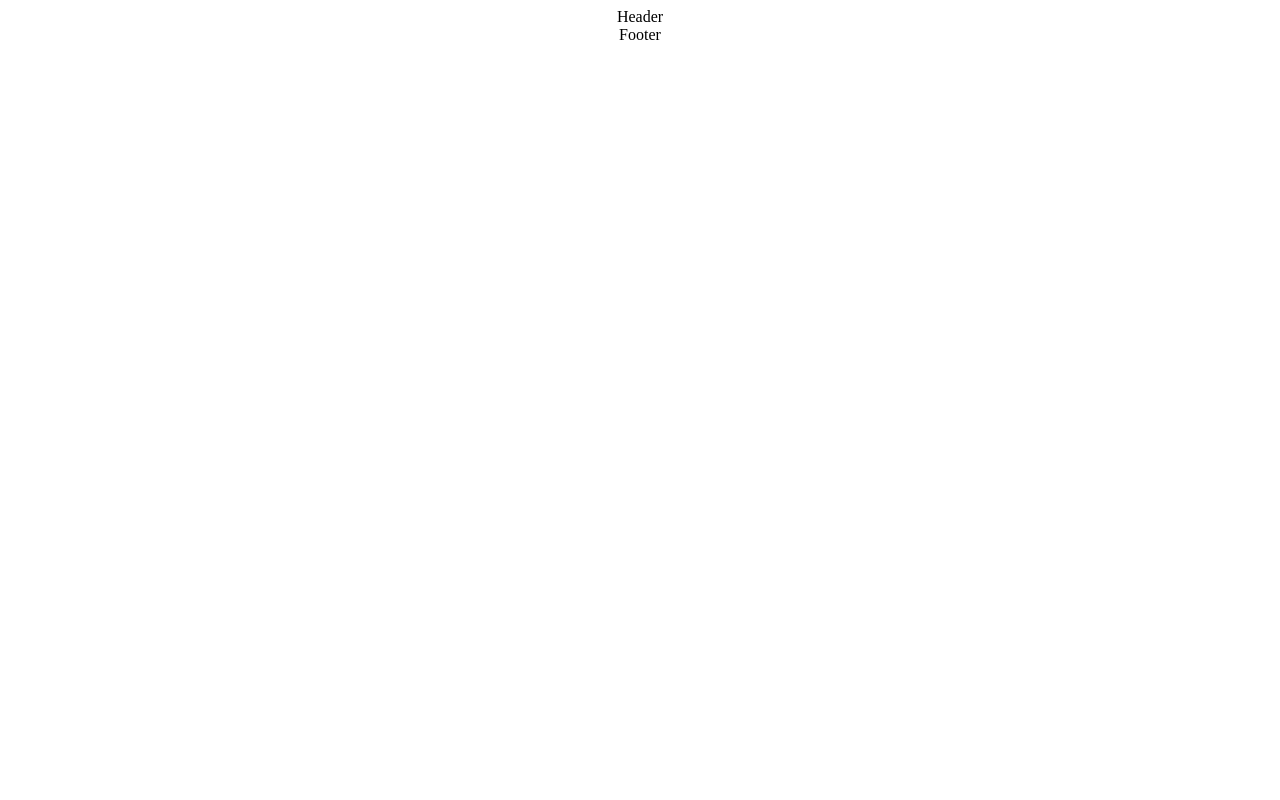
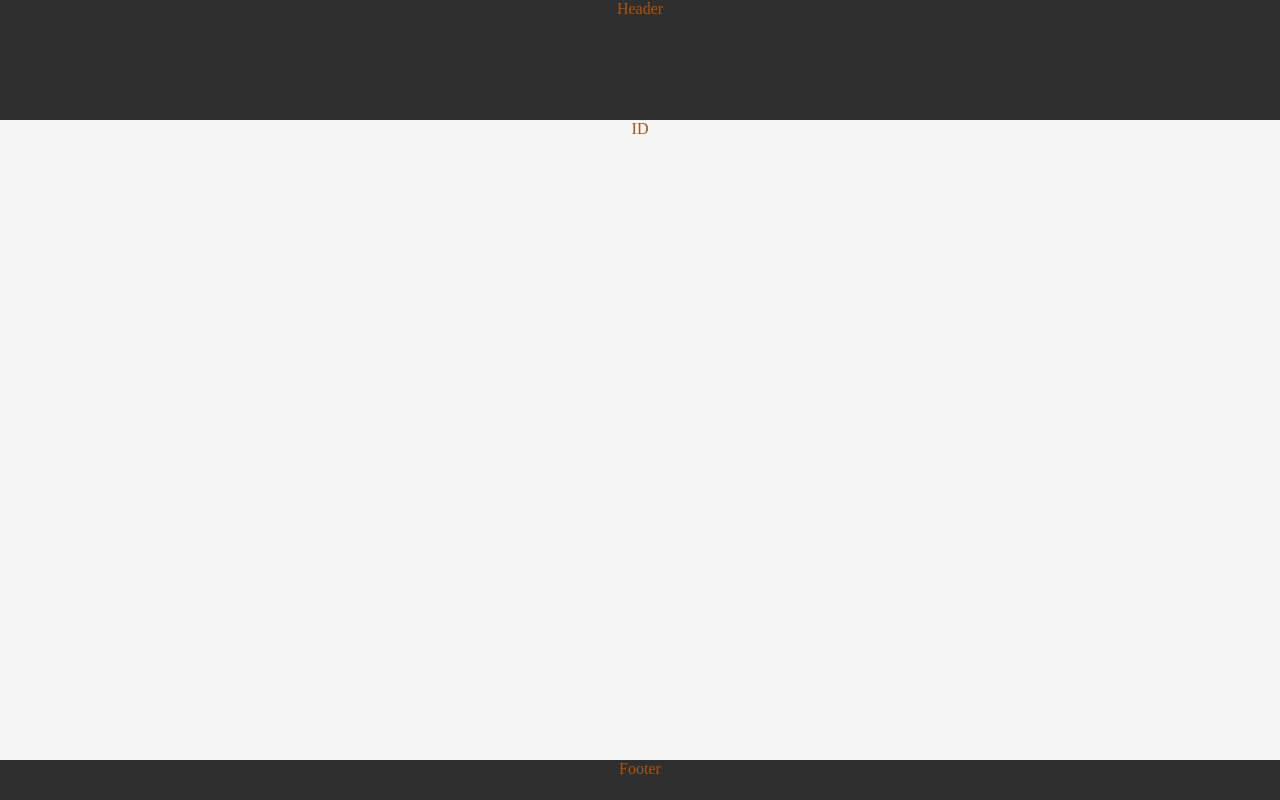
Before and after one commit to Fatoumii/FE-Student-Tracker, a React (Create React App) app in the folder front-end-practise/: page /main/1 in a window 1280 px wide. Built offline with nearby package versions, Linux system fonts and the light colour scheme.

Commit message:
implemented api call for students and set the state

```diff
--- a/front-end-practise/src/App.css
+++ b/front-end-practise/src/App.css
@@ -1,3 +1,21 @@
 .App {
   text-align: center;
+  color: rgb(167, 84, 16);
 }
+body {
+  margin: 0;
+}
+.header {
+  background-color: rgb(48, 47, 47);
+  height: 15vh;
+}
+
+.footer {
+  background-color: rgb(48, 47, 47);
+  height: 5vh;
+}
+
+.router {
+  background-color: whitesmoke;
+  height: 80vh;
+}
--- a/front-end-practise/src/App.js
+++ b/front-end-practise/src/App.js
@@ -4,15 +4,17 @@ import "./App.css";
 import Home from "./components/Home";
 import Header from "./components/Header";
 import Footer from "./components/Footer";
-import Content from "./components/Content";
+import Main from "./components/Main";
+import ID from "./components/ID";
 
 function App() {
   return (
     <div className="App">
       <Header />
-      <Router>
+      <Router className="router">
         <Home path="/" />
-        <Content path="/content" />
+        <Main path="/main" />
+        <ID path="/main/:id" />
       </Router>
       <Footer />
     </div>
--- a/front-end-practise/src/components/Content.js
+++ /dev/null
@@ -1,7 +0,0 @@
-import React from "react";
-
-const Content = () => {
-  return <div>Content</div>;
-};
-
-export default Content;
--- a/front-end-practise/src/components/Footer.js
+++ b/front-end-practise/src/components/Footer.js
@@ -1,7 +1,7 @@
 import React from "react";
 
 const Footer = () => {
-  return <div>Footer</div>;
+  return <div className="footer">Footer</div>;
 };
 
 export default Footer;
--- a/front-end-practise/src/components/Header.js
+++ b/front-end-practise/src/components/Header.js
@@ -1,7 +1,7 @@
 import React from "react";
 
 const Header = () => {
-  return <div>Header</div>;
+  return <div className="header">Header</div>;
 };
 
 export default Header;
--- /dev/null
+++ b/front-end-practise/src/components/ID.js
@@ -0,0 +1,7 @@
+import React from "react";
+
+const ID = () => {
+  return <div>ID</div>;
+};
+
+export default ID;
--- /dev/null
+++ b/front-end-practise/src/components/Main.js
@@ -0,0 +1,24 @@
+import React from "react";
+import * as api from "../utils";
+
+class Main extends React.Component {
+  state = {
+    students: {}
+  };
+  render() {
+    const { students } = this.state;
+    console.log(students);
+    return (
+      <div>
+        <p>Main</p>
+      </div>
+    );
+  }
+  componentDidMount = () => {
+    api.getStudent().then(data => {
+      this.setState({ students: data });
+    });
+  };
+}
+
+export default Main;
--- /dev/null
+++ b/front-end-practise/src/utils.js
@@ -0,0 +1,8 @@
+import axios from "axios";
+
+export const getStudent = async () => {
+  const student = await axios.get(
+    "https://nc-student-tracker.herokuapp.com/api/students"
+  );
+  return student.data;
+};
```
